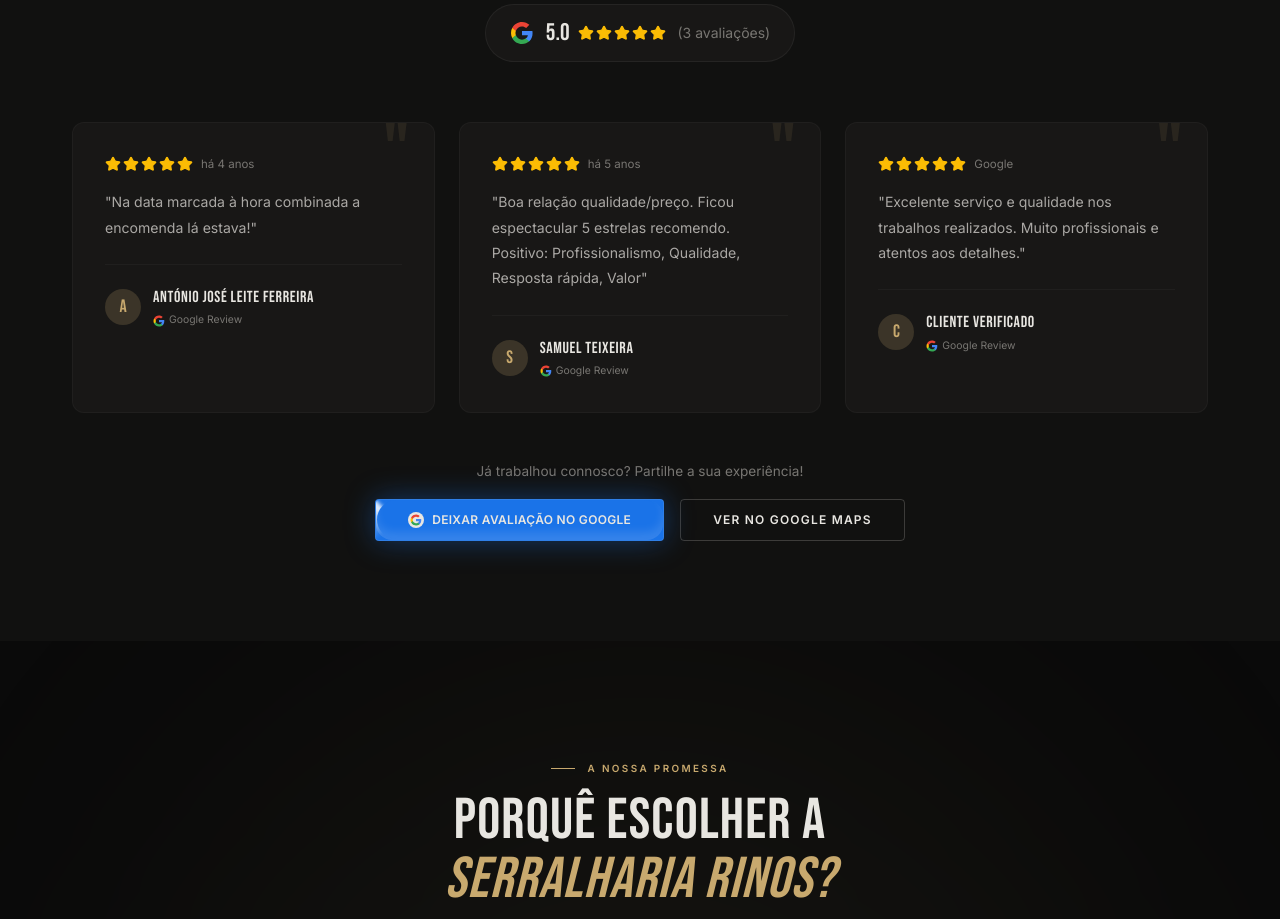
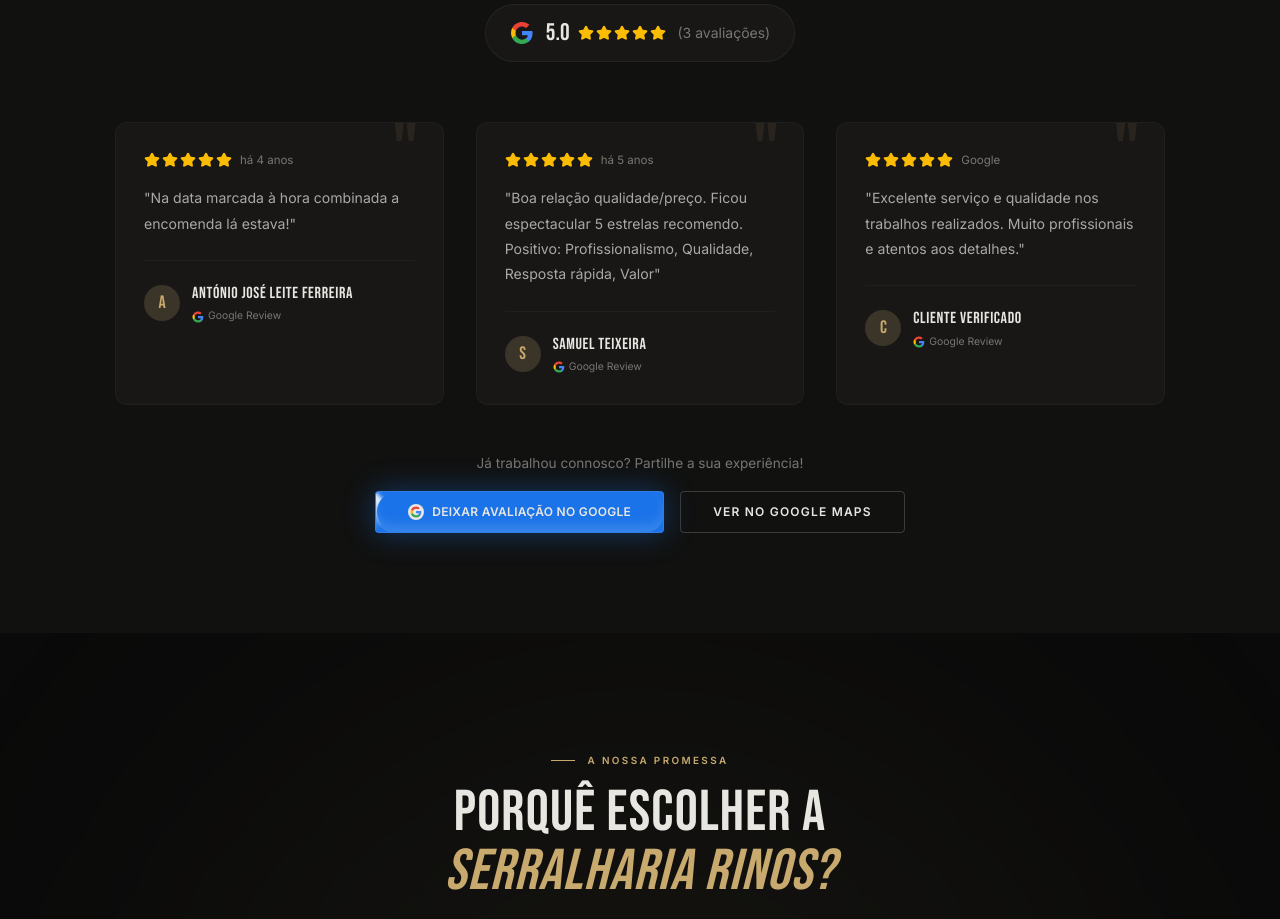
Before and after one commit to mendesrui19/Rino_Seralharia_Website, a React (Vite) app: page / in a window 1280 px wide. Shown: the part 4400-5319 px from the top of the page. Built offline with nearby package versions, Linux system fonts and the light colour scheme.

Commit message:
Make review cards slightly smaller

```diff
--- a/src/components/sections/Testemunhos.tsx
+++ b/src/components/sections/Testemunhos.tsx
@@ -69,7 +69,7 @@ export function Testemunhos() {
           </div>
         </motion.div>
 
-        <div className="grid grid-cols-1 md:grid-cols-3 gap-6 mb-12">
+        <div className="grid grid-cols-1 md:grid-cols-3 gap-6 lg:gap-8 mb-12 max-w-[1050px] mx-auto">
           {reviews.map((r, i) => (
             <motion.div
               key={r.name}
@@ -77,7 +77,7 @@ export function Testemunhos() {
               whileInView={{ opacity: 1, y: 0 }}
               viewport={{ once: true, margin: "-50px" }}
               transition={{ duration: 0.5, delay: i * 0.1 }}
-              className="bg-bg-ter border border-white/[0.04] p-8 rounded-xl relative group hover:border-accent/20 transition-all duration-500"
+              className="bg-bg-ter border border-white/[0.04] p-6 lg:p-7 rounded-xl relative group hover:border-accent/20 transition-all duration-500"
             >
               {/* Quote mark */}
               <div className="font-display text-[5rem] leading-none text-accent/10 absolute -top-2 right-6 select-none">"</div>
```
